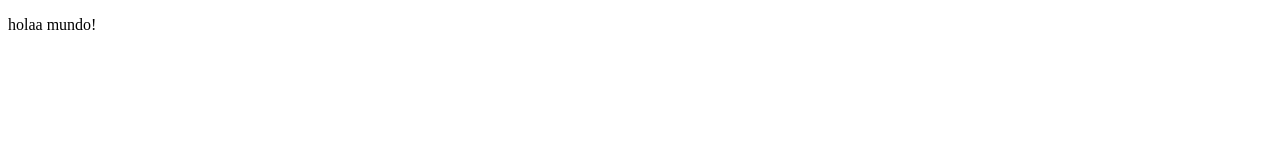
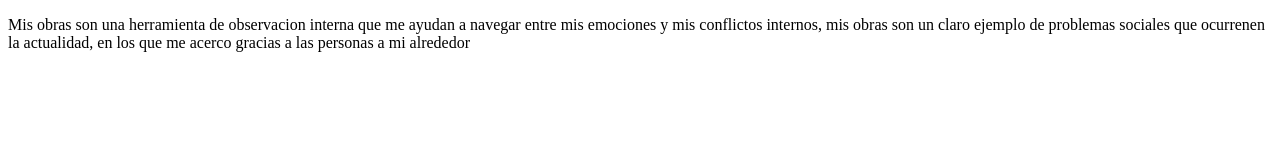
Before and after one commit to Dafne359/Genderless, a plain HTML site: page index.html in a window 1280 px wide. Drawn offline with Linux system fonts and the light colour scheme.

Commit message:
Update index.html

```diff
--- a/index.html
+++ b/index.html
@@ -8,6 +8,6 @@
 <meta name="viewport" content="width=device-width, initial-scale=1.0">
 </head>
 <body>
-    <p>holaa mundo!</p>
+    <p>Mis obras son una herramienta de observacion interna que me ayudan a navegar entre mis emociones y mis conflictos internos, mis obras son un claro ejemplo de problemas sociales que ocurrenen la actualidad, en los que me acerco gracias a las personas a mi alrededor   </p>
 </body>
 </html>
```
